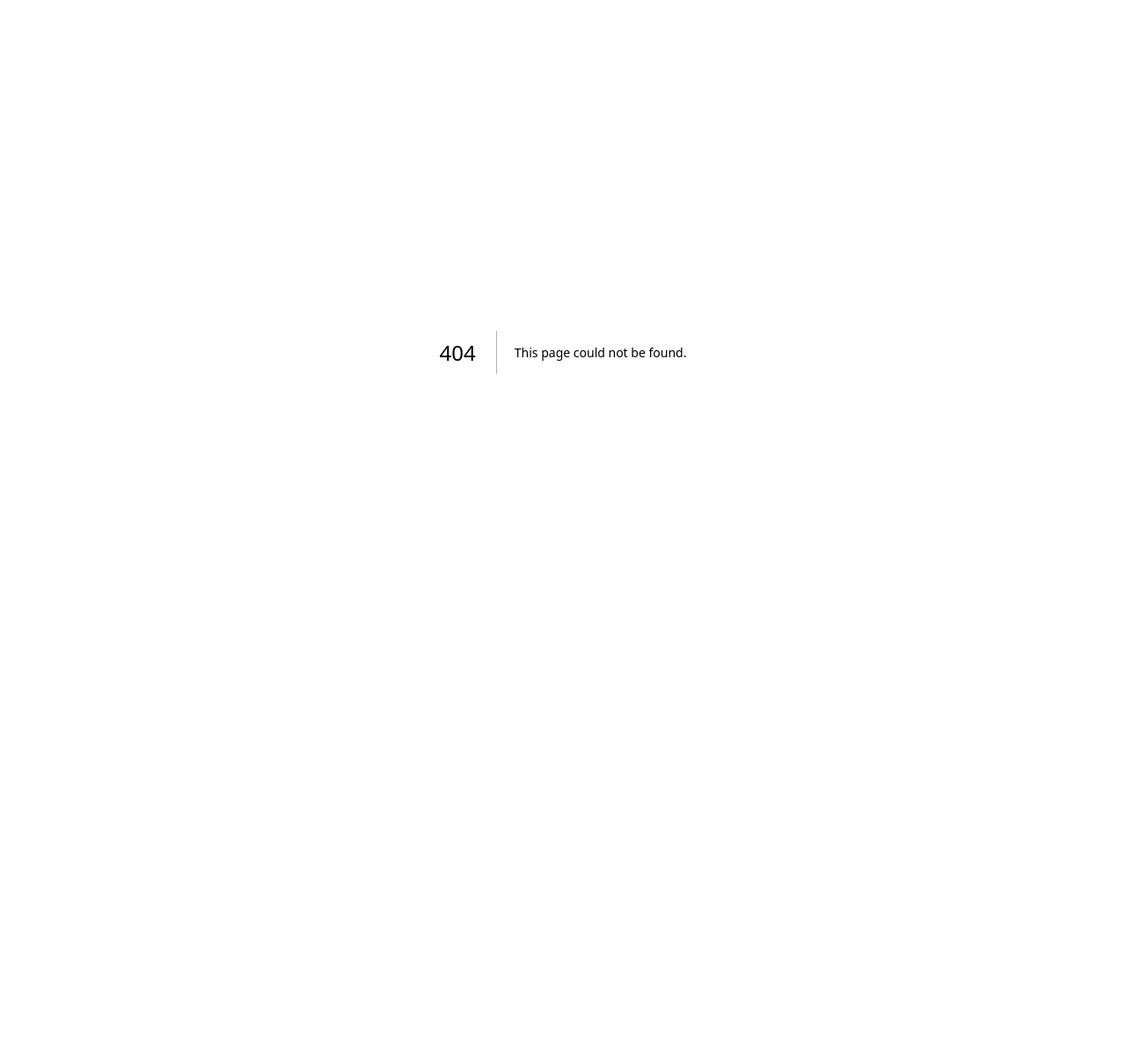
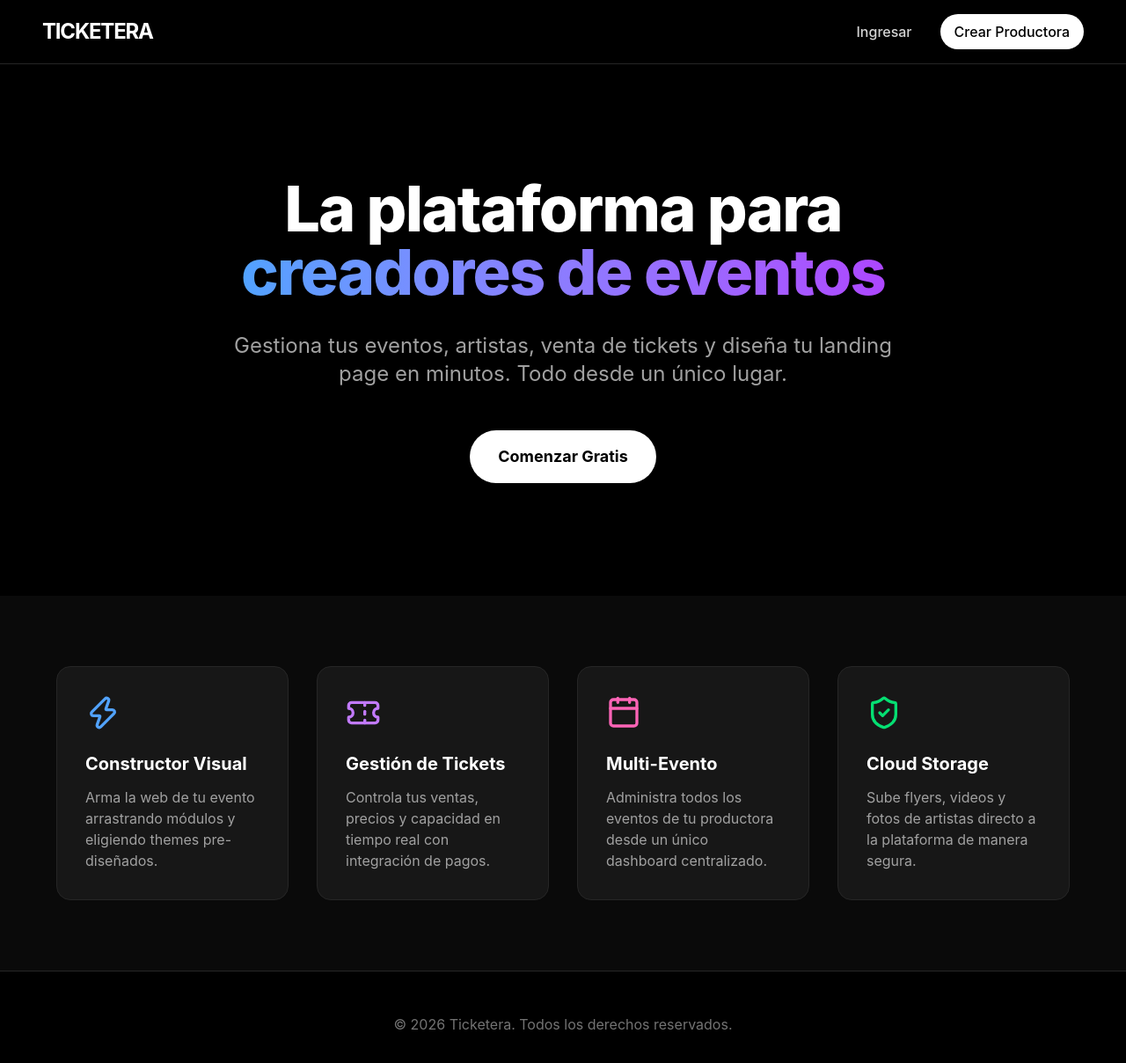
Before and after one commit to juceiba22/Ticketera, a Next.js app: page / in a window 1280 px wide. Before the commit this address had no page. Shown: the top 1208 px of the page at 88% size. Before the commit the page ends 800 px from the top, so only its background shows below. Built offline with nearby package versions, Linux system fonts and the light colour scheme.

Commit message:
siente la musica

```diff
--- a/next.config.ts
+++ b/next.config.ts
@@ -1,15 +1,7 @@
 import type { NextConfig } from "next";
 
 const nextConfig: NextConfig = {
-  async redirects() {
-    return [
-      {
-        source: '/',
-        destination: '/evento/fiesta-pagana',
-        permanent: false,
-      },
-    ]
-  },
+  // Configuración de Next.js
 };
 
 export default nextConfig;
--- /dev/null
+++ b/src/app/page.tsx
@@ -0,0 +1,67 @@
+import Link from 'next/link'
+import { Calendar, Ticket, Zap, ShieldCheck } from 'lucide-react'
+
+export default function PlatformLandingPage() {
+  return (
+    <main className="min-h-screen bg-black text-white">
+      {/* Navigation */}
+      <nav className="flex items-center justify-between px-6 py-4 md:px-12 border-b border-neutral-800">
+        <div className="font-bold text-2xl tracking-tighter">
+          TICKETERA
+        </div>
+        <div className="flex gap-4">
+          <Link href="/login" className="px-4 py-2 font-medium text-neutral-300 hover:text-white transition-colors">
+            Ingresar
+          </Link>
+          <Link href="/register" className="px-4 py-2 font-medium bg-white text-black rounded-full hover:bg-neutral-200 transition-colors">
+            Crear Productora
+          </Link>
+        </div>
+      </nav>
+
+      {/* Hero Section */}
+      <section className="py-20 md:py-32 px-6 text-center max-w-5xl mx-auto">
+        <h1 className="text-5xl md:text-7xl font-extrabold tracking-tight mb-8">
+          La plataforma para <span className="text-transparent bg-clip-text bg-gradient-to-r from-blue-400 to-purple-500">creadores de eventos</span>
+        </h1>
+        <p className="text-xl md:text-2xl text-neutral-400 mb-12 max-w-3xl mx-auto">
+          Gestiona tus eventos, artistas, venta de tickets y diseña tu landing page en minutos. Todo desde un único lugar.
+        </p>
+        <Link href="/register" className="inline-block px-8 py-4 text-lg font-bold bg-white text-black rounded-full hover:bg-neutral-200 transition-transform hover:scale-105">
+          Comenzar Gratis
+        </Link>
+      </section>
+
+      {/* Features Grid */}
+      <section className="py-20 bg-neutral-950 px-6">
+        <div className="max-w-6xl mx-auto grid grid-cols-1 md:grid-cols-2 lg:grid-cols-4 gap-8">
+          <div className="bg-neutral-900 border border-neutral-800 p-8 rounded-2xl">
+            <Zap className="w-10 h-10 text-blue-400 mb-6" />
+            <h3 className="text-xl font-bold mb-3">Constructor Visual</h3>
+            <p className="text-neutral-400">Arma la web de tu evento arrastrando módulos y eligiendo themes pre-diseñados.</p>
+          </div>
+          <div className="bg-neutral-900 border border-neutral-800 p-8 rounded-2xl">
+            <Ticket className="w-10 h-10 text-purple-400 mb-6" />
+            <h3 className="text-xl font-bold mb-3">Gestión de Tickets</h3>
+            <p className="text-neutral-400">Controla tus ventas, precios y capacidad en tiempo real con integración de pagos.</p>
+          </div>
+          <div className="bg-neutral-900 border border-neutral-800 p-8 rounded-2xl">
+            <Calendar className="w-10 h-10 text-pink-400 mb-6" />
+            <h3 className="text-xl font-bold mb-3">Multi-Evento</h3>
+            <p className="text-neutral-400">Administra todos los eventos de tu productora desde un único dashboard centralizado.</p>
+          </div>
+          <div className="bg-neutral-900 border border-neutral-800 p-8 rounded-2xl">
+            <ShieldCheck className="w-10 h-10 text-green-400 mb-6" />
+            <h3 className="text-xl font-bold mb-3">Cloud Storage</h3>
+            <p className="text-neutral-400">Sube flyers, videos y fotos de artistas directo a la plataforma de manera segura.</p>
+          </div>
+        </div>
+      </section>
+
+      {/* Footer */}
+      <footer className="border-t border-neutral-800 py-12 px-6 text-center text-neutral-500">
+        <p>© {new Date().getFullYear()} Ticketera. Todos los derechos reservados.</p>
+      </footer>
+    </main>
+  )
+}
```
